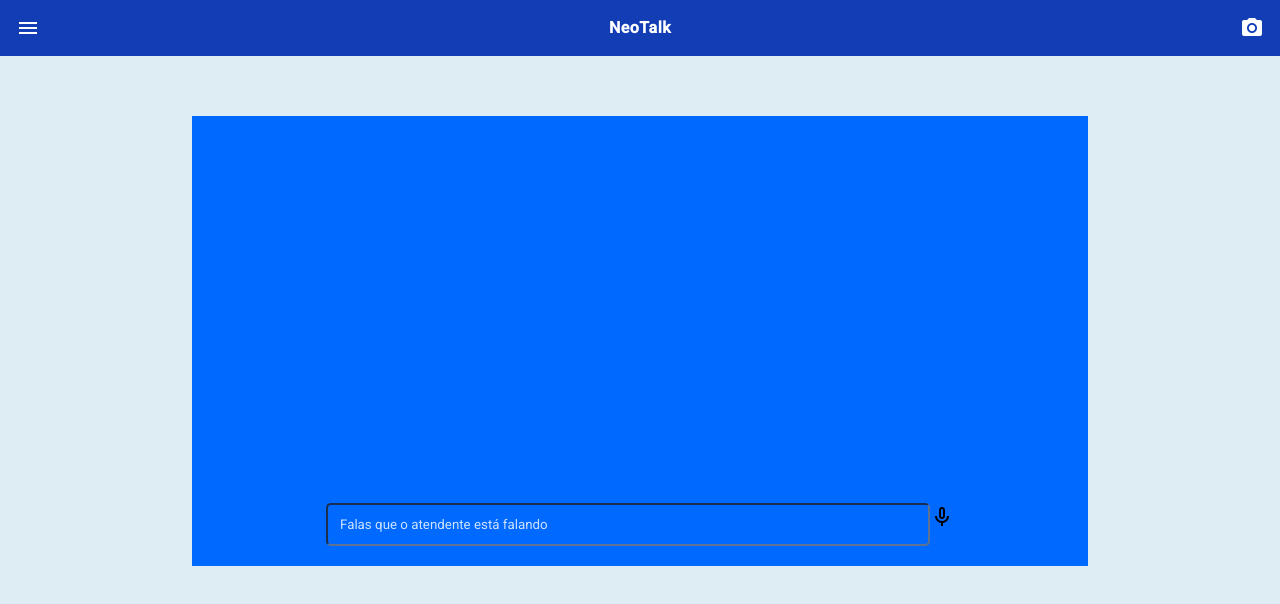
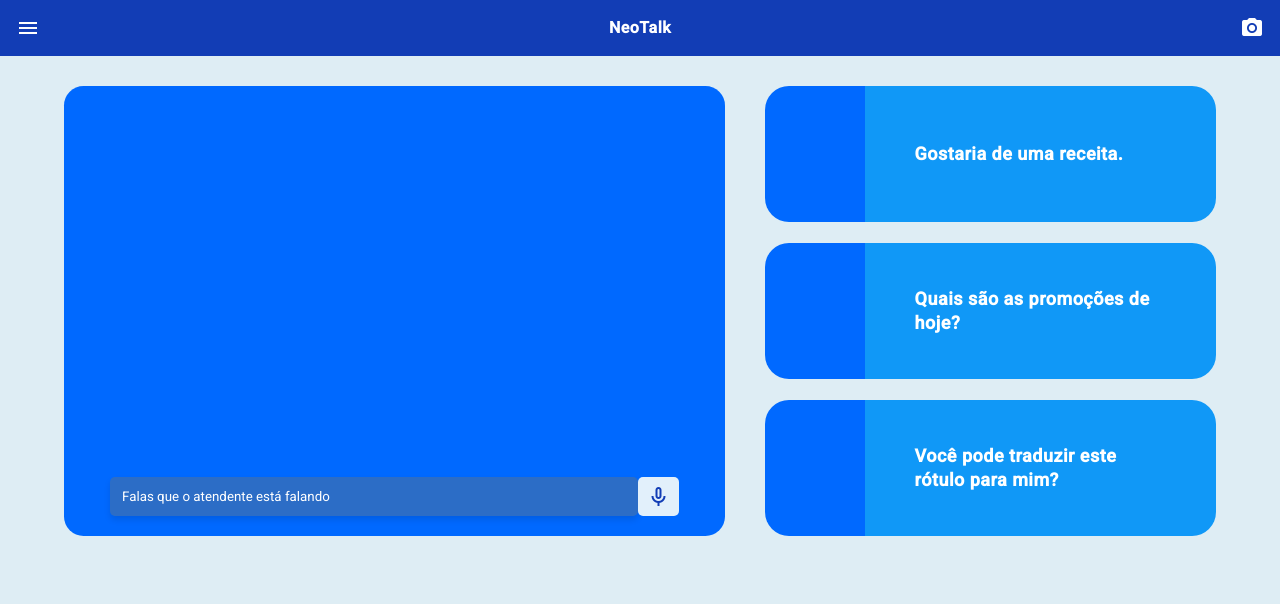
Before and after one commit to NeoSolutions2022/NeoTalk, an Angular app in the folder neotalk/: page /chat in a window 1280 px wide. Shown: the top 604 px of the page. Built offline with nearby package versions, Linux system fonts and the light colour scheme.

Commit message:
estruturação 1° tela

```diff
--- a/neotalk/src/app/modules/chat/pages/chat/chat.component.html
+++ b/neotalk/src/app/modules/chat/pages/chat/chat.component.html
@@ -6,23 +6,45 @@
   </div>
 
   <div class="chat__content">
-
     <div class="chat__content__video">
-        <pose-viewer src="" id="example" loop="true" />
+      <pose-viewer src="" id="example" loop="true" />
       @if(loadingContent){
-          <mat-spinner></mat-spinner>
+      <mat-spinner></mat-spinner>
       }
       <div class="input-traducao">
-        <input type="text" placeholder="Falas que o atendente está falando" name="" id="">
-
-        <span class="material-symbols-outlined">
-          mic
-        </span>
+        <input
+          type="text"
+          placeholder="Falas que o atendente está falando"
+          name=""
+          id=""
+        />
+        <button class="mic-button">
+          <span class="material-symbols-outlined">mic</span>
+        </button>
       </div>
     </div>
 
+    <div class="chats-recomendacoes">
+      <div class="recomendacao-container">
+        <div class="card-recomendacoes"></div>
+        <div class="recomendacoes">
+          <span>Gostaria de uma receita.</span>
+        </div>
+      </div>
+      <div class="recomendacao-container">
+        <div class="card-recomendacoes"></div>
+        <div class="recomendacoes">
+          <span>Quais são as promoções de hoje?</span>
+        </div>
+      </div>
+      <div class="recomendacao-container">
+        <div class="card-recomendacoes"></div>
+        <div class="recomendacoes">
+          <span>Você pode traduzir este rótulo para mim?</span>
+        </div>
+      </div>
 
-    <!-- <div class="chat__content__text">
+      <!-- <div class="chat__content__text">
       <div class="chat__content__text__input">
         <button matTextPrefix mat-icon-button>
           <mat-icon>more_vert</mat-icon>
@@ -44,5 +66,6 @@
           }
       </div>
     </div> -->
+    </div>
   </div>
 </div>
--- a/neotalk/src/app/modules/chat/pages/chat/chat.component.scss
+++ b/neotalk/src/app/modules/chat/pages/chat/chat.component.scss
@@ -1,14 +1,16 @@
-.chat-container{
+@import "../chat/media-quey/chat.component.mobile.scss";
+
+.chat-container {
   height: 100vh;
   flex-direction: column;
   background-color: #deedf4;
 
-  .chat__header{
+  .chat__header {
     padding: 16px;
     display: flex;
     align-items: center;
     justify-content: space-between;
-    background: #123DB5;
+    background: #123db5;
     color: white;
 
     span {
@@ -16,59 +18,117 @@
     }
   }
 
-  .chat__content{
+  .chat__content {
     position: relative;
-    height: 100%;
-    width: 100%;
     display: flex;
+    gap: 40px;
 
-    @media(min-width: 768px){
-      flex-direction: row-reverse;
+    flex-direction: row;
     height: 450px;
-      width: 70%;
-      margin: 60px auto;
+    width: 90%;
+    margin: 30px auto;
 
-      &__video{
+    &__video {
       position: relative;
       height: 100%;
       padding: 0;
       margin: 0 !important;
-        width: 100%;
-        background: #0069FF;
+      width: 70%;
+      background: #0069ff;
       display: flex;
       justify-content: center;
+      border-radius: 19.55px;
 
       .input-traducao {
         position: absolute;
         bottom: 20px;
+        display: flex;
+        justify-content: center;
+        width: 100%;
         input {
-            width: 604px;
+          width: 80%;
           padding: 12px;
           border-radius: 5px;
-            background-color: transparent;
-            opacity: 0.8;
+          background-color: rgba(88, 114, 142, 0.5);
+          box-shadow: 0 4px 6px rgba(0, 0, 0, 0.1);
+          border: none;
+        }
+        .mic-button {
+          background: #e2f0fb;
+          border: none;
+          border-radius: 5px;
+          cursor: pointer;
+          display: flex;
+          align-items: center;
+          justify-content: center;
+          padding: 0 8px;
+          span {
+            font-size: 24px;
+            color: #123db5;
+          }
         }
         ::-webkit-input-placeholder {
           color: white;
         }
       }
 
-        pose-viewer{
-          width: 40%;
-        }
+      // pose-viewer {
+      //   width: 40%;
+      // }
 
-        mat-spinner{
+      mat-spinner {
         position: absolute;
         align-self: center;
         left: 50px;
         bottom: 40px;
-          zoom: .25 !important;
+        zoom: 0.25 !important;
         margin-top: 0 !important;
       }
-
     }
 
-      &__text{
+    .chats-recomendacoes {
+      display: flex;
+      flex-direction: column;
+      justify-content: space-between;
+      margin-left: auto;
+
+      .recomendacao-container {
+        display: flex;
+        flex-direction: row;
+        align-items: stretch;
+        height: 136px;
+
+        .recomendacoes {
+          display: flex;
+          flex-direction: column;
+          align-items: start;
+          justify-content: center;
+          padding: 50px;
+          background-color: #1098f7;
+          width: 100%;
+          border-top-right-radius: 24px;
+          border-bottom-right-radius: 24px;
+          span {
+            color: white;
+            font-size: 18px;
+            font-weight: bold;
+            word-wrap: break-word;
+            white-space: normal;
+          }
+        }
+
+        .card-recomendacoes {
+          display: flex;
+          align-items: center;
+          padding: 50px;
+          background-color: #0069ff;
+          border-top-left-radius: 24px;
+          border-bottom-left-radius: 24px;
+        }
+      }
+    }
+
+    &__text {
       position: relative !important;
       padding: 0 !important;
       margin: 0;
@@ -78,7 +138,7 @@
       display: flex;
       flex-direction: column;
 
-        &__input{
+      &__input {
         background: none !important;
         display: block !important;
         position: relative;
@@ -86,16 +146,16 @@
         width: 100%;
         height: 100%;
 
-          button{
+        button {
           bottom: 4px;
           position: absolute;
         }
 
-          &__btn-send{
+        &__btn-send {
           right: 7px;
         }
 
-          textarea{
+        textarea {
           font-size: 20px;
           padding: 15px;
           overflow-y: auto;
@@ -104,7 +164,7 @@
         }
       }
 
-        &__mic{
+      &__mic {
         position: absolute;
         bottom: 0;
         left: 40px;
@@ -113,24 +173,21 @@
         mat-icon {
           color: white !important;
         }
-          &:hover{
+        &:hover {
           --mat-mdc-button-persistent-ripple-color: none;
         }
       }
-
-      }
-
     }
 
     &__video {
       position: relative;
       margin: 80px auto;
       display: flex;
-        mat-spinner{
+      mat-spinner {
         position: absolute;
         bottom: 10%;
         left: 45%;
-          zoom: .3;
+        zoom: 0.3;
       }
     }
 
@@ -144,7 +201,7 @@
       align-items: center;
       justify-content: center;
 
-      &__input{
+      &__input {
         width: 100%;
         background-color: rgba(41, 65, 128, 0.91);
         display: flex;
@@ -152,7 +209,7 @@
         padding: 4px;
         border-radius: 40px;
 
-        textarea{
+        textarea {
           resize: none;
           width: 100%;
           height: 100%;
@@ -162,20 +219,18 @@
           background: none;
           color: white;
 
-          &:focus{
+          &:focus {
             outline: none;
           }
 
-          &::placeholder{
+          &::placeholder {
             color: rgba(255, 255, 255, 0.82);
           }
-
         }
 
-        &__btn-send{
+        &__btn-send {
           margin-left: auto;
         }
-
       }
 
       &__mic {
@@ -184,13 +239,9 @@
         border-radius: 100%;
 
         mat-icon {
-          color: #123DB5;
+          color: #123db5;
         }
-
       }
-
     }
-
   }
-
 }
--- /dev/null
+++ b/neotalk/src/app/modules/chat/pages/chat/media-quey/chat.component.mobile.scss
@@ -0,0 +1,36 @@
+@media only screen and (max-width: 767px) {
+  .chat__content {
+    display: flex;
+    flex-direction: column !important;
+    align-items: center;
+  }
+
+  .chat__content__video {
+    width: 90% !important;
+  }
+
+  .chats-recomendacoes {
+    width: 90%;
+    gap: 10px;
+    margin-left: 0 !important;
+    .recomendacoes {
+      span {
+        color: white;
+        font-size: 14px !important;
+        font-weight: bold;
+        word-wrap: break-word;
+        white-space: normal;
+      }
+    }
+  }
+
+  .input-traducao {
+    width: 100%;
+    input {
+      width: 70% !important;
+    }
+    .mic-button {
+      width: 12%; // Ajusta a largura do botão
+    }
+  }
+}
```
Also changed, not shown: neotalk/src/app/modules/chat/pages/chat/media-quey/chat.component.ipadpro.scss (added). Lines whose indentation alone changed are shown as unchanged.
